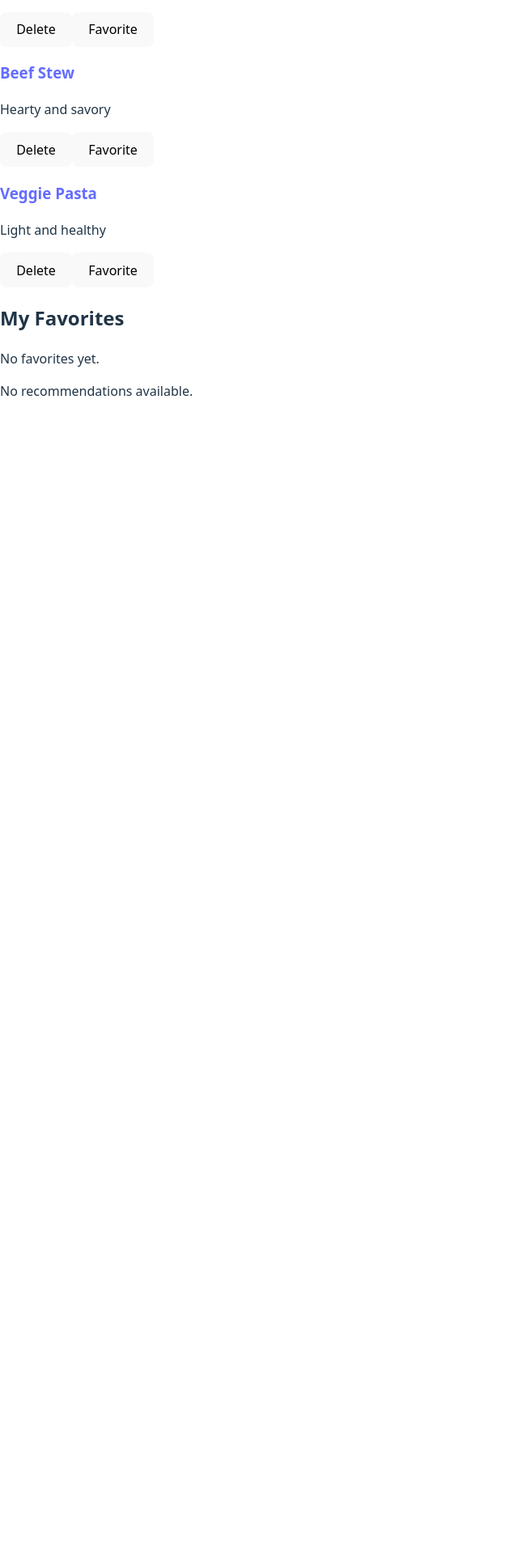
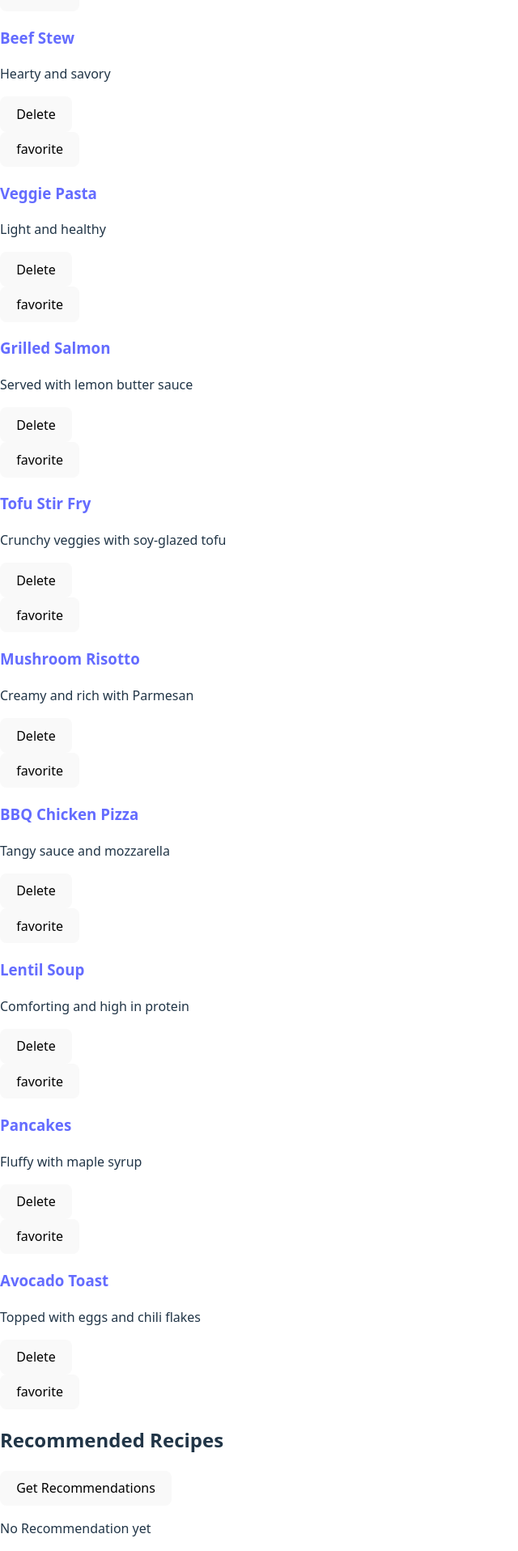
Before and after one commit to EmmanuelCrafts/alx-fe-reactjs, a React (Vite) app in the folder recipe-sharing-app/: page / in a window 1280 px wide. Shown: the part 202-2118 px from the top of the page at 81% size, without its empty margins (0-640 px from the left). Before the commit the page ends 800 px from the top, so only its background shows below. Built offline with nearby package versions, Linux system fonts and the light colour scheme.

Commit message:
Add recipe recommendations feature based on favorites with random filtering

```diff
--- a/recipe-sharing-app/src/App.jsx
+++ b/recipe-sharing-app/src/App.jsx
@@ -4,8 +4,7 @@ import AddRecipeForm from './components/AddRecipeForm'
 import { BrowserRouter, Route, Routes } from 'react-router-dom'
 import RecipeDetails from './components/RecipeDetails'
 import SearchBar from './components/SearchBar'
-import FavoritesList from './components/FavoritesList'
-import RecommendationsList from './components/RecommendationsList'
+import RecommendationList from './components/RecommendationList'
 
 function App() {
 
@@ -16,8 +15,7 @@ function App() {
            <>
              <SearchBar />
              <RecipeList />
-             <FavoritesList />
-             <RecommendationsList />
+             <RecommendationList />
            </>
         } />
        <Route path='/add' element={<AddRecipeForm />} />
--- /dev/null
+++ b/recipe-sharing-app/src/components/AddToFavorites.jsx
@@ -0,0 +1,30 @@
+import useRecipeStore from "./recipeStore";
+import { useState } from "react";
+
+const AddToFavorites = ({ recipe }) => {
+ const favorites = useRecipeStore(state => state.favorites);
+ const addFavorites = useRecipeStore(state => state.addFavorites);
+ const {id, title} = recipe;
+ const[message, setMessage] = useState('');
+
+ const isfavorite = favorites.includes(id);
+
+ const handleFavorite = () => {
+        addFavorites(id);
+        const action = isfavorite ? 'removed from' : 'added to' ;
+        setMessage(`"${title}" ${action} favorites`);
+
+        setTimeout(() => setMessage(''),2000);
+ };
+
+    return(
+        <div>
+            <button onClick={handleFavorite}>
+                {isfavorite ? 'unfavourite' : 'favorite'}
+            </button>
+
+            {message && <p>{message}</p>}
+        </div>
+    );
+};
+export default AddToFavorites;
--- a/recipe-sharing-app/src/components/FavoriteButton.jsx
+++ /dev/null
@@ -1,27 +0,0 @@
-import useRecipeStore from './recipeStore';
-
-const FavoriteButton = ({ recipeId }) => {
-  const favorites = useRecipeStore(state => state.favorites);
-  const addFavorite = useRecipeStore(state => state.addFavorite);
-  const removeFavorite = useRecipeStore(state => state.removeFavorite);
-
-  const isFavorite = favorites.includes(recipeId);
-
-  const toggleFavorite = () => {
-    if (isFavorite) {
-      removeFavorite(recipeId);
-    } else {
-      addFavorite(recipeId);
-    }
-  };
-
-  return (
-    <button
-      onClick={toggleFavorite}
-    >
-      {isFavorite ? 'Unfavorite' : 'Favorite'}
-    </button>
-  );
-};
-
-export default FavoriteButton;
--- a/recipe-sharing-app/src/components/FavoritesList.jsx
+++ /dev/null
@@ -1,28 +0,0 @@
-import useRecipeStore from './recipeStore';
-
-const FavoritesList = () => {
-  const recipes = useRecipeStore(state => state.recipes);
-  const favorites = useRecipeStore(state => state.favorites);
-
-  const favoriteRecipes = favorites
-    .map(id => recipes.find(recipe => recipe.id === id))
-    .filter(Boolean);
-
-  return (
-    <div>
-      <h2>My Favorites</h2>
-      {favoriteRecipes.length === 0 ? (
-        <p>No favorites yet.</p>
-      ) : (
-        favoriteRecipes.map(recipe => (
-          <div key={recipe.id} >
-            <h3 className="text-lg">{recipe.title}</h3>
-            <p>{recipe.description}</p>
-          </div>
-        ))
-      )}
-    </div>
-  );
-};
-
-export default FavoritesList;
--- a/recipe-sharing-app/src/components/RecipeList.jsx
+++ b/recipe-sharing-app/src/components/RecipeList.jsx
@@ -2,7 +2,8 @@ import useRecipeStore from "./recipeStore";
 import { Link } from "react-router-dom";
 import DeleteRecipeButton from "./DeleteRecipeButton";
 import { useEffect } from "react";
-import FavoriteButton from "./FavoriteButton";
+import AddToFavorites from "./AddToFavorites";
+
 
 const RecipeList = () => {
     const recipes = useRecipeStore(state => state.recipes);
@@ -26,8 +27,7 @@ const RecipeList = () => {
         </Link>
         <p>{recipe.description}</p>
         <DeleteRecipeButton recipeId={recipe.id} />
-        <FavoriteButton recipeId={recipe.id} />
-
+        <AddToFavorites recipe={recipe} />
       </div>
     ))
   )}
--- /dev/null
+++ b/recipe-sharing-app/src/components/RecommendationList.jsx
@@ -0,0 +1,31 @@
+import useRecipeStore from "./recipeStore";
+
+const RecommendationList = () => {
+  const recommendations = useRecipeStore(state => state.recommendations);
+  const generateRecommendations = useRecipeStore(state => state.generateRecommendations);
+
+  return (
+    <div>
+      <h2>Recommended Recipes</h2>
+
+      <button onClick={generateRecommendations}>
+        Get Recommendations
+      </button>
+
+      {recommendations.length === 0 ? (
+        <p>No Recommendation yet</p>
+      ) : (
+        <ul>
+          {recommendations.map(recipe => (
+            <li key={recipe.id}>
+              <h4>{recipe.title}</h4>
+              <p>{recipe.description}</p>
+            </li>
+          ))}
+        </ul>
+      )}
+    </div>
+  );
+};
+
+export default RecommendationList;
--- a/recipe-sharing-app/src/components/RecommendationsList.jsx
+++ /dev/null
@@ -1,26 +0,0 @@
-import useRecipeStore from './recipeStore';
-
-const RecommendationsList = () => {
-  const recommendations = useRecipeStore((state) => state.recommendations);
-
-  // Fix: Check if recommendations is defined and is an array
-  if (!Array.isArray(recommendations) || recommendations.length === 0) {
-    return <p>No recommendations available.</p>;
-  }
-
-  return (
-    <div>
-      <h2 className="text-xl font-bold mb-4">Recommended Recipes</h2>
-      <ul>
-        {recommendations.map((recipe) => (
-          <li key={recipe.id} className="mb-3">
-            <h3 className="text-lg font-semibold">{recipe.title}</h3>
-            <p>{recipe.description}</p>
-          </li>
-        ))}
-      </ul>
-    </div>
-  );
-};
-
-export default RecommendationsList;
--- a/recipe-sharing-app/src/components/recipeStore.js
+++ b/recipe-sharing-app/src/components/recipeStore.js
@@ -1,62 +1,70 @@
 import { create } from "zustand";
+import { persist } from "zustand/middleware";
 
-const useRecipeStore = create(set => ({
+const useRecipeStore = create(persist(
+  (set, get) => ({
     recipes: [
       { id: 1, title: 'Chicken Curry', description: 'Spicy and creamy' },
       { id: 2, title: 'Beef Stew', description: 'Hearty and savory' },
       { id: 3, title: 'Veggie Pasta', description: 'Light and healthy' },
+      { id: 4, title: 'Grilled Salmon', description: 'Served with lemon butter sauce' },
+      { id: 5, title: 'Tofu Stir Fry', description: 'Crunchy veggies with soy-glazed tofu' },
+      { id: 6, title: 'Mushroom Risotto', description: 'Creamy and rich with Parmesan' },
+      { id: 7, title: 'BBQ Chicken Pizza', description: 'Tangy sauce and mozzarella' },
+      { id: 8, title: 'Lentil Soup', description: 'Comforting and high in protein' },
+      { id: 9, title: 'Pancakes', description: 'Fluffy with maple syrup' },
+      { id: 10, title: 'Avocado Toast', description: 'Topped with eggs and chili flakes' },
     ],
 
-    favorites: [],
-    addFavorite: (id) => {
-        const { favorites } = get();
-        if (!favorites.includes(id)) {
-          set({ favorites: [...favorites, id] });
-        }
-      },
-      removeFavorite: (id) => {
-        set(state => ({
-          favorites: state.favorites.filter(favId => favId !== id),
-        }));
-      },
+    searchTerm: '',
+    setSearchTerm: (term) => set({ searchTerm: term }),
+
+    filteredRecipes: [],
+    filterRecipes: () =>
+      set((state) => ({
+        filteredRecipes: state.recipes.filter((recipe) =>
+          recipe.title.toLowerCase().includes(state.searchTerm.toLowerCase())
+        ),
+      })),
 
     recommendations: [],
-    generateRecommendations: () => {
-        const { favorites, recipes } = get();
-        const recommended = recipes.filter(
-          recipe =>
-            favorites.includes(recipe.id) && Math.random() > 0.5
-        );
-        set({ recommendations: recommended });
-      },
+    generateRecommendations: () => set(state => {
+      const recommended = state.recipes.filter(
+         recipe => state.favorites.includes(recipe.id) && Math.random() > 0.5);
+      return {recommendations: recommended};
+    }),
 
-    searchTerm:'',
-    setSearchTerm: (term) =>set({searchTerm: term}),
+    favorites: [],
+    addFavorites: (recipeId) =>
+      set((state) => ({
+        favorites: state.favorites.includes(recipeId)
+          ? state.favorites.filter((id) => id !== recipeId)
+          : [...state.favorites, recipeId],
+      })),
 
-    filteredRecipes: [],
-    filterRecipes: () => set (state => ({filteredRecipes:
-        state.recipes.filter(recipe =>
-            recipe.title.toLowerCase().includes(state.searchTerm.toLowerCase())
-        )
-    })),
+
     addRecipe: (newRecipe) =>
-        set(state => ({
-            recipes: [...state.recipes, newRecipe]
+      set((state) => ({
+        recipes: [...state.recipes, newRecipe],
       })),
 
     setRecipes: (recipes) => set({ recipes }),
 
     deleteRecipe: (id) =>
-        set(state => ({
-            recipes: state.recipes.filter(recipe => recipe.id !== id)
+      set((state) => ({
+        recipes: state.recipes.filter((recipe) => recipe.id !== id),
       })),
 
     updateRecipe: (updatedRecipe) =>
-        set(state => ({
-            recipes: state.recipes.map(recipe =>
+      set((state) => ({
+        recipes: state.recipes.map((recipe) =>
           recipe.id === updatedRecipe.id ? updatedRecipe : recipe
-            )
+        ),
       })),
-}));
+  }),
+  {
+    name: "recipe-storage", // 👈 Key in localStorage
+  }
+));
 
 export default useRecipeStore;
```
Lines whose indentation alone changed are shown as unchanged.
